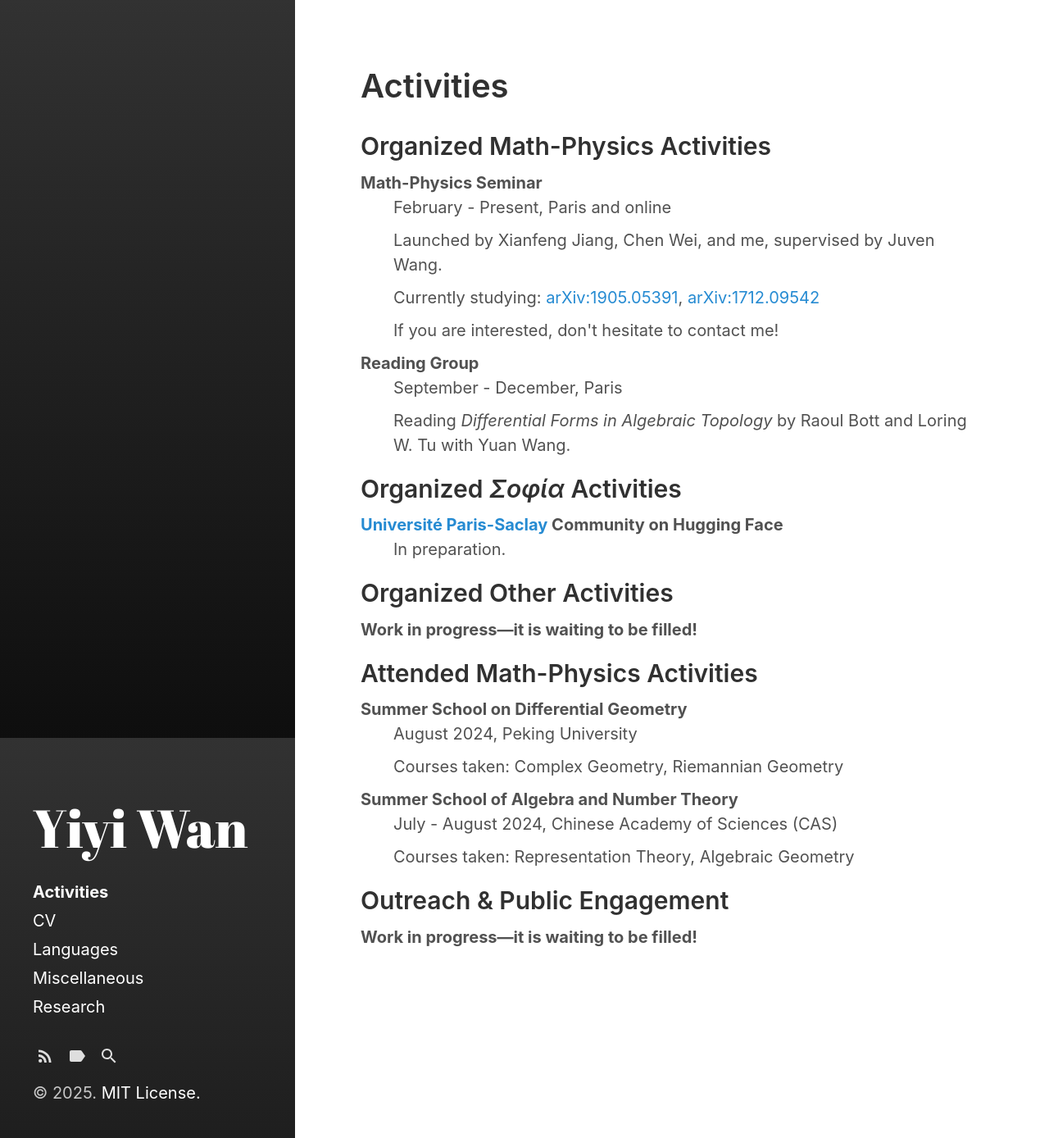
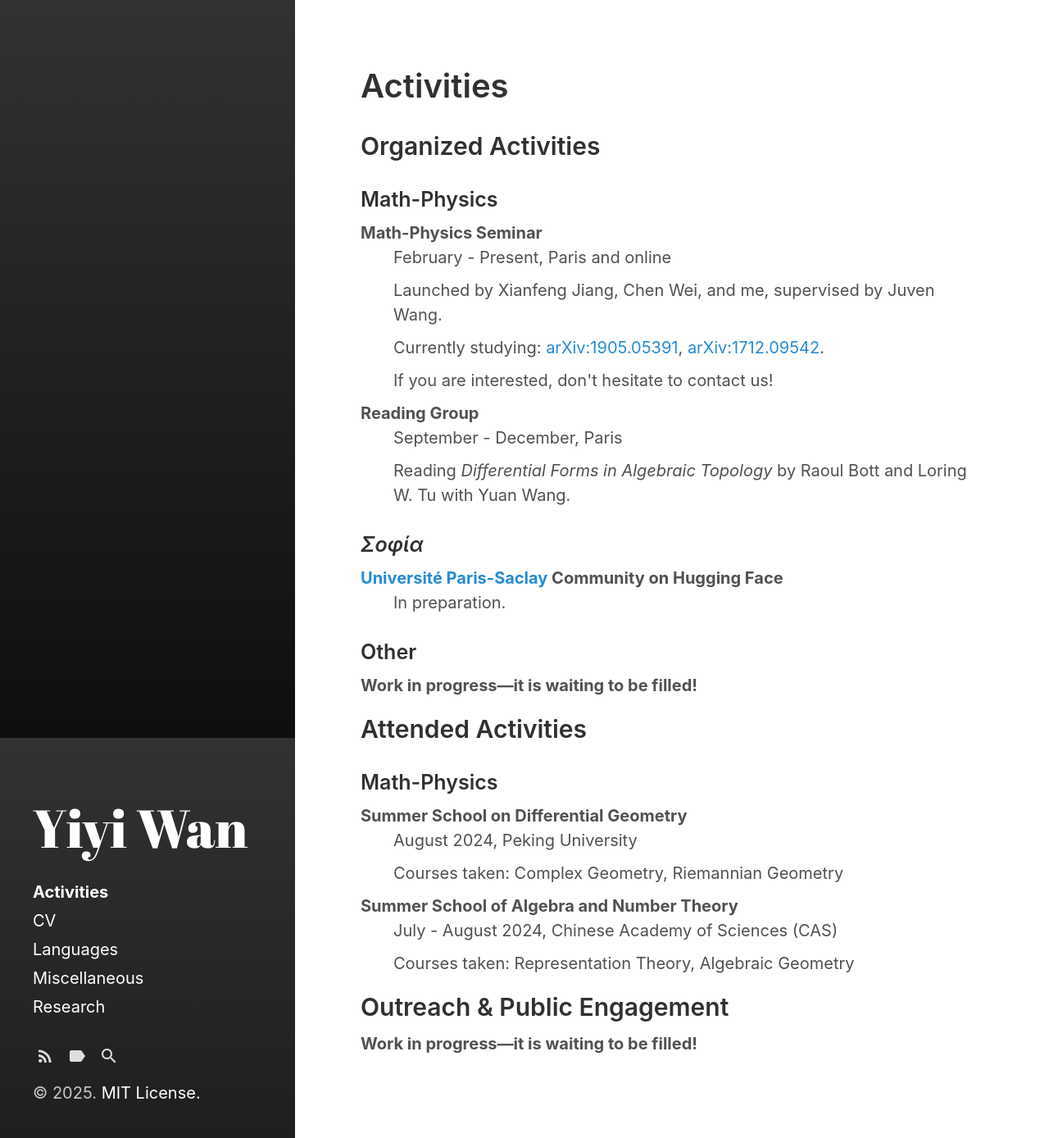
Before and after one commit to Roimex/Roimex.github.io, a Jekyll site: the page built from pages/activities.md, in a window 1280 px wide and 1388 px high. Shown: the whole window at 82% size. Built offline with Jekyll 4.4.1, drawn with Linux system fonts in a browser that asks for light colours.

Commit message:
Update activities.md

```diff
--- a/pages/activities.md
+++ b/pages/activities.md
@@ -6,38 +6,38 @@ sidebar_link: true
 order: 3
 ---
 
-<h2>Organized Math-Physics Activities</h2>
+<h2>Organized Activities</h2>
 
+<h3>Math-Physics</h3>
 <dl>
   <dt>Math-Physics Seminar</dt>
   <dd>February - Present, Paris and online</dd>
   <dd>Launched by Xianfeng Jiang, Chen Wei, and me, supervised by Juven Wang.</dd>
   <dd>Currently studying:
     <a href="https://arxiv.org/abs/1905.05391">arXiv:1905.05391</a>,
-    <a href="https://arxiv.org/abs/1712.09542">arXiv:1712.09542</a>
+    <a href="https://arxiv.org/abs/1712.09542">arXiv:1712.09542</a>.
   </dd>
-  <dd>If you are interested, don't hesitate to contact me!</dd>
+  <dd>If you are interested, don't hesitate to contact us!</dd>
 
   <dt>Reading Group</dt>
   <dd>September - December, Paris</dd>
   <dd>Reading <i>Differential Forms in Algebraic Topology</i> by Raoul Bott and Loring W. Tu with Yuan Wang.</dd>
 </dl>
 
-<h2>Organized <i>Σοφία</i> Activities</h2>
-
+<h3><i>Σοφία</i></h3>
 <dl>
   <dt><a href="https://huggingface.co/Universite-Paris-Saclay">Université Paris-Saclay</a> Community on Hugging Face</dt>
   <dd>In preparation.</dd>
 </dl>
 
-<h2>Organized Other Activities</h2>
-
+<h3>Other</h3>
 <dl>
   <dt>Work in progress—it is waiting to be filled!</dt>
 </dl>
 
-<h2>Attended Math-Physics Activities</h2>
+<h2>Attended Activities</h2>
 
+<h3>Math-Physics</h3>
 <dl>
   <dt>Summer School on Differential Geometry</dt>
   <dd>August 2024, Peking University</dd>
```
